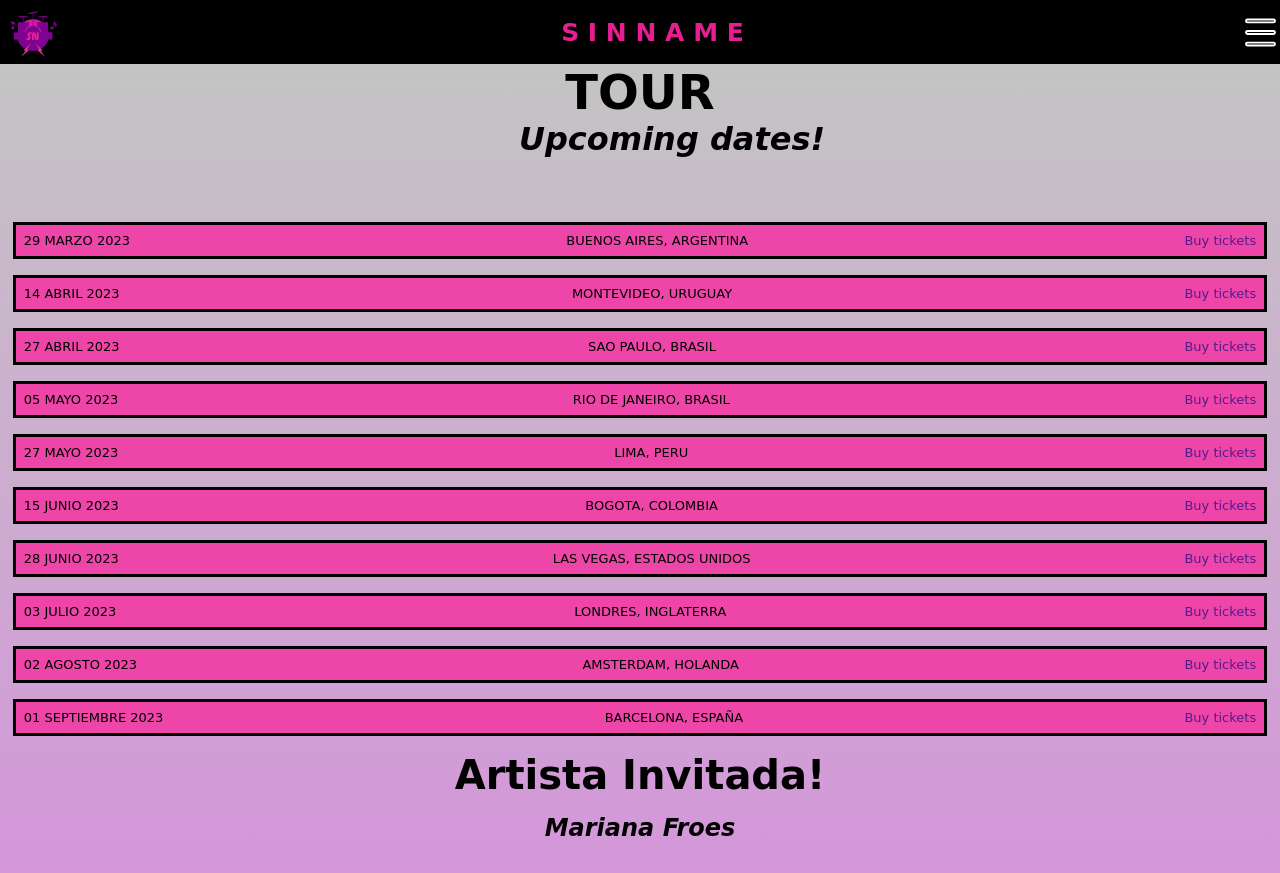
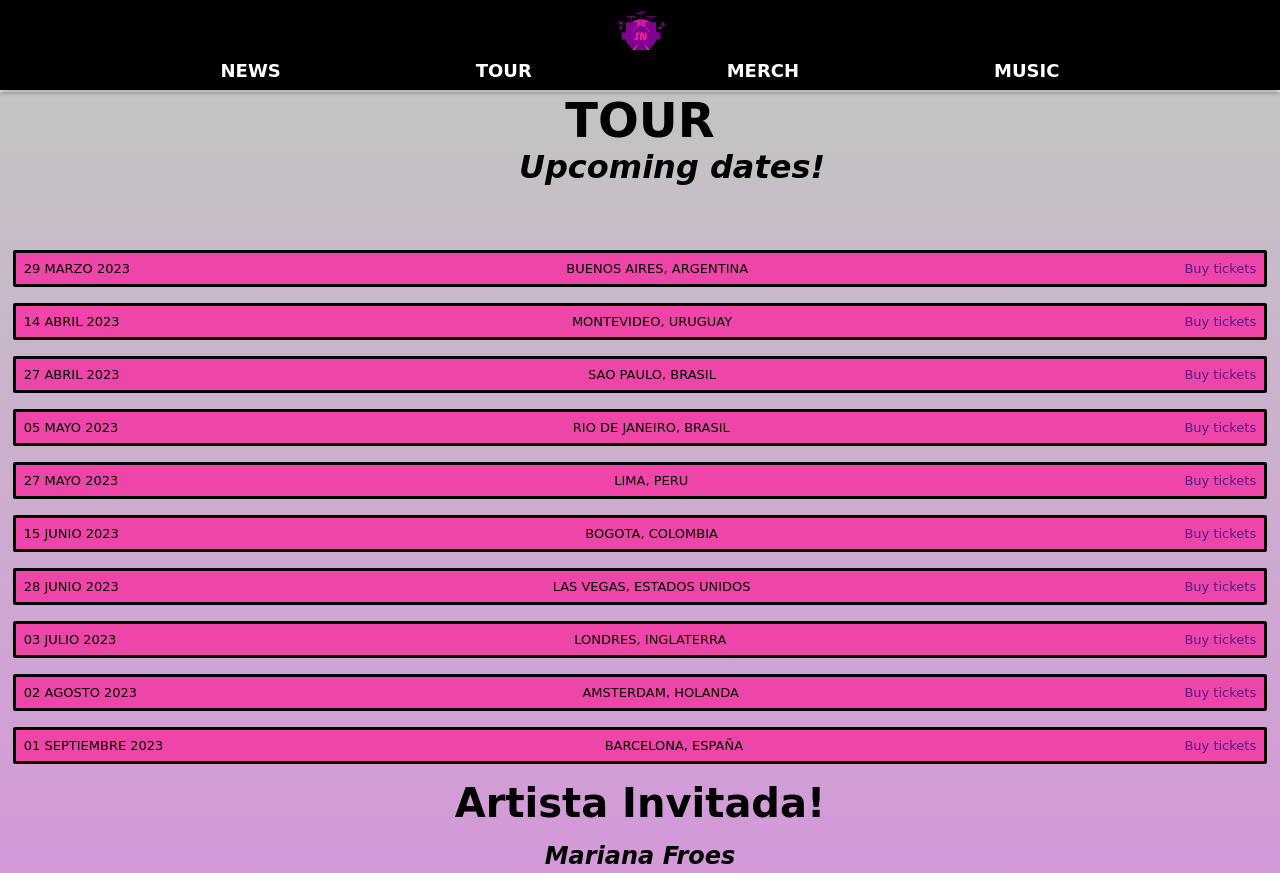
Before and after one commit to Gonzalo-Iriarte/Finales, a website: page pages/tour.html in a window 1280 px wide. Shown: the top 873 px of the page. Drawn offline with Linux system fonts and the light colour scheme; grey boxes are pictures that could not be loaded; a web font is replaced by a local one.

Commit message:
ENTREGA FINAL

```diff
--- a/components/_header.scss
+++ b/components/_header.scss
@@ -21,7 +21,7 @@
         color: rgb(231,29,146);
         margin-left: 13rem;
     }
-    nav {
+    .menu {
         @include propiedadesContenedor (flex, row, '', center, 30%, 100%, '');
         ul {
             @extend .navegacionTemplate;
--- a/components/_mediaQueries.scss
+++ b/components/_mediaQueries.scss
@@ -4,21 +4,28 @@
     /* HEADER */
     .superior {
         height: 8vh;
-        align-items: center;
-        justify-content: space-between;
-        .menuImagen {
-            display: flex;
-            svg {
-                stroke: white;
-                font-size: small;
+        justify-content: center;
+        h1 {
+            display: none;
+        }
+        .menu {
+            position: absolute;
+            background-color: black;
+            box-shadow: 0 2px 5px rgba(0, 0, 0, 0.4);
+            width: 100%;
+            height: 5%;
+            top: 50px;
+            left: 0;
+            ul {
+                justify-content: space-evenly;
+                li {
+                    font-size: 18px;
+                    a {
+                        color: white;
+                    }
+                }
             }
-        }
-        h1 {
-            font-size: 25px;
-            margin: 0;
-        }
-        nav {
-            display: none;
+
         }
     }
     /* MAIN */
@@ -31,6 +38,9 @@
                 line-height: 14px;
                 font-weight: 400;
                 font-size: 12px;
+            }
+            h2 {
+                margin-top: 30px;
             }
         }
         .imagenPrincipal img {
--- a/components/_merch.scss
+++ b/components/_merch.scss
@@ -1,5 +1,6 @@
 
 .mercaderia {
+    margin-top: 30px;
     font-family: 'Langar', cursive;
     h1 {
         text-align: center;
@@ -49,6 +50,7 @@
     }
     .merch {
         padding: 0;
+        margin-bottom: 0;
         grid-template-columns: 1fr;
         grid-template-rows: repeat(8, 1fr);
         grid-template-areas:
--- a/components/_music.scss
+++ b/components/_music.scss
@@ -31,17 +31,24 @@
 @media screen and (max-width: 1439px) {
 
     .stream {
+
         background-color: rgb(174, 170, 175);
         margin: 0;
+        margin-top: 28px;
         padding: 1rem;
         width: 100%;
         border-top: none;
         border-bottom: none;
+        border-radius: 0;
         img {
             width: 100%;
+            border-radius: 4px;
         }
     }
     .servicio {
         gap: 1rem;
+        &__item {
+            border-radius: 2px;
+        }
     }
 }
--- a/components/_news.scss
+++ b/components/_news.scss
@@ -34,6 +34,7 @@
     .noticias {
         background-image: linear-gradient(to top, rgb(216, 139, 223), rgb(196, 196, 196));
         margin: 0.1rem;
+        margin-top: 28px;
         font-size: small;
         grid-template-columns: 1fr;
         grid-template-rows: repeat (8, 1fr);
--- a/components/_tour.scss
+++ b/components/_tour.scss
@@ -1,5 +1,6 @@
 
 .tour {
+
     font-family: 'Langar', cursive;
     h1 {
         text-align: center;
@@ -37,7 +38,7 @@
 
 .informacionExtra {
     width: 100%;
-    height: auto;
+    height: fit-content;
     font-family: 'Langar', cursive;
     text-align: center;
     h2 {
@@ -60,6 +61,7 @@
 @media screen and (max-width: 1439px) {
 
     .tourPrincipal {
+        margin-top: 28px;
         background-image: linear-gradient(to top, rgb(216, 139, 223), rgb(196, 196, 196));
         .tour {
             h1 {
@@ -75,6 +77,7 @@
                 width: 98%;
                 margin-left: 1%;
                 &__item {
+                    border-radius: 2px;
                     border: solid;
                     padding: 0.5rem;
                     font-size: small;
@@ -83,7 +86,6 @@
         }
 
         .informacionExtra {
-
             h2 {
                 padding: 1rem;
                 font-size: 2.5rem;
--- a/pages/tour.html
+++ b/pages/tour.html
@@ -23,17 +23,8 @@
         <span class="logo">
             <a href="../index.html"><img src="../images/logo.jpg" alt="LOGO"></a>
         </span>
-
         <h1>S I N N A M E</h1>
-        <span class="menuImagen">
-            <svg class="svg-icon" viewBox="0 0 20 20">
-                <path fill="none" d="M3.314,4.8h13.372c0.41,0,0.743-0.333,0.743-0.743c0-0.41-0.333-0.743-0.743-0.743H3.314
-                    c-0.41,0-0.743,0.333-0.743,0.743C2.571,4.467,2.904,4.8,3.314,4.8z M16.686,15.2H3.314c-0.41,0-0.743,0.333-0.743,0.743
-                    s0.333,0.743,0.743,0.743h13.372c0.41,0,0.743-0.333,0.743-0.743S17.096,15.2,16.686,15.2z M16.686,9.257H3.314
-                    c-0.41,0-0.743,0.333-0.743,0.743s0.333,0.743,0.743,0.743h13.372c0.41,0,0.743-0.333,0.743-0.743S17.096,9.257,16.686,9.257z"></path>
-            </svg>
-        </span>
-        <nav>
+        <nav class="menu">
             <ul>
                 <li><a href="news.html">NEWS</a></li>
                 <li><a href="tour.html">TOUR</a></li>
```
Also changed, not shown: index.html (+3 -11 lines), pages/merch.html (+1 -10 lines), pages/music.html (+1 -10 lines), pages/news.html (+1 -9 lines), pages/terminos.html (+1 -10 lines), css/style.css. Lines whose indentation alone changed are shown as unchanged.
